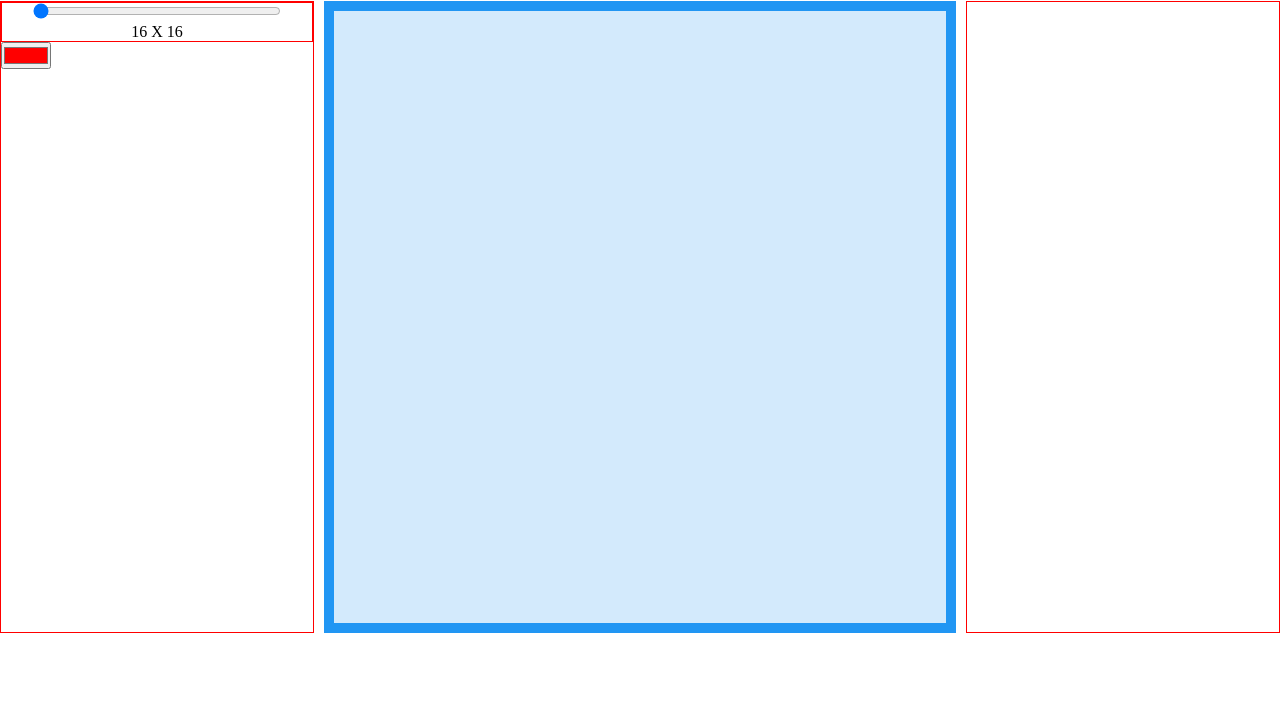
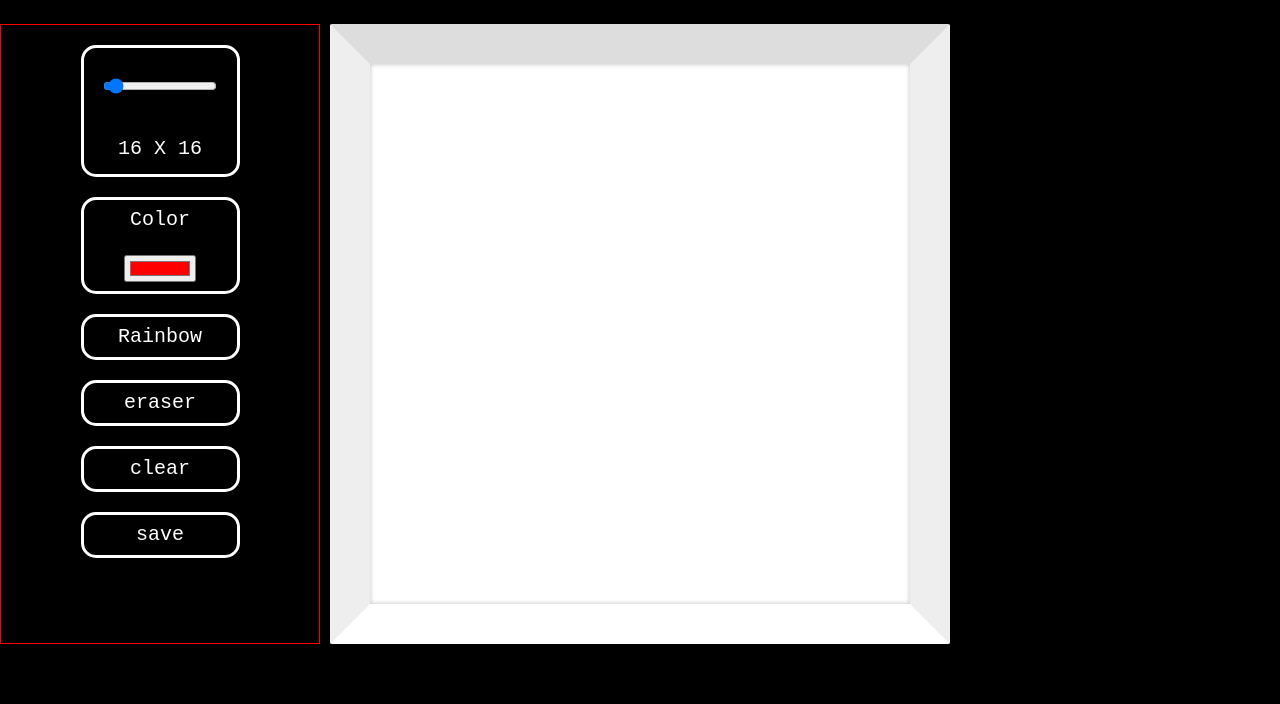
Before and after one commit to oezhasan/pixel-art, a plain HTML site: page index.html in a window 1280 px wide. Shown: the part 96-800 px from the top of the page. Drawn offline with nearby package versions, Linux system fonts and the light colour scheme.

Commit message:
rainbow mode implemented

```diff
--- a/index.html
+++ b/index.html
@@ -4,6 +4,8 @@
     <meta charset="UTF-8">
     <meta http-equiv="X-UA-Compatible" content="IE=edge">
     <meta name="viewport" content="width=device-width, initial-scale=1.0">
+    <link href="https://cdn.jsdelivr.net/npm/bootstrap@5.1.3/dist/css/bootstrap.min.css" rel="stylesheet" integrity="sha384-1BmE4kWBq78iYhFldvKuhfTAU6auU8tT94WrHftjDbrCEXSU1oBoqyl2QvZ6jIW3" crossorigin="anonymous">
+
     <link rel="stylesheet" href="style.css">
     <title>Document</title>
 </head>
@@ -18,12 +20,29 @@
                 <span id="size-value" >16 X 16</span>
             </div>
 
-            <div class="color-setting">
-                <input type="color" value="#ff0000" id="color-picker">
-            </div>
+
+            <button  id="color" >
+                Color <input type="color" value="#ff0000" id="color-picker">
+            </button>
+            <button  id="rainbow" >
+                Rainbow
+            </button>
+            <button id="eraser">
+                eraser
+            </button>
+
+            <button id="clear">
+                clear
+            </button>
+
+            <button onclick="getScreenShot()" id="save">
+                save
+            </button>
+
+
         </div>
 
-        <div class="grid-container">
+        <div class="grid-container" id="pixelart">
 
         </div>
 
@@ -33,7 +52,7 @@
 
 
     </div>
-
+    <script src="https://cdnjs.cloudflare.com/ajax/libs/html2canvas/0.4.1/html2canvas.min.js"></script>
     <script src="script.js"></script>
 </body>
 </html>
--- a/script.js
+++ b/script.js
@@ -2,7 +2,21 @@ const grid = document.querySelector(".grid-container");
 const sizeSlider = document.querySelector("#size-slider");
 const sizeValue = document.querySelector("#size-value");
 const colorPicker = document.querySelector("#color-picker");
-let selectedColor = colorPicker.value;
+let selectedColor = colorPicker.value
+let mode = 'color';
+let gridItems;
+const settingsLeft = document.querySelector(".settings-container-left");
+const settings = settingsLeft.querySelectorAll("button");
+
+const color = document.querySelector("#color")
+const eraser = document.querySelector("#eraser")
+const rainbow = document.querySelector("#rainbow")
+const clear = document.querySelector("#clear")
+
+settings.forEach(mode => mode.addEventListener("click", function() {
+    changeMode(this.id);
+}
+));
 
 
 create_grid(16);
@@ -15,6 +29,35 @@ sizeSlider.oninput = function() {
 colorPicker.oninput = function() {
     selectedColor = this.value;
     console.log(selectedColor);
+}
+
+function changeMode(mode){
+    if (mode === 'eraser'){
+        gridItems.forEach(item => item.addEventListener("mouseover", function(){ item.style.backgroundColor ='white'; }));
+        eraser.className = "button-active";
+        color.className  ="";
+        rainbow.className = "";
+    }
+    else if(mode === 'color'){
+        gridItems.forEach(item => item.addEventListener("mouseover", function(){ item.style.backgroundColor =colorPicker.value; }));
+
+        color.className = "button-active";
+        eraser.className  ="";
+        rainbow.className = "";
+    }
+    else if(mode === 'rainbow'){
+        rainbow.className = "button-active";
+        color.className = "";
+        eraser.className  ="";
+        gridItems.forEach(item => item.addEventListener("mouseover", function(){ item.style.backgroundColor ='rgb(' +Math.floor(Math.random() * 256)+','+
+                                                                                                                    Math.floor(Math.random() * 256)+','+
+                                                                                                                    Math.floor(Math.random() * 256)+')' ; }));
+
+
+    }
+    else if(mode === 'clear'){
+        gridItems.forEach(item => item.style.backgroundColor = 'white' );
+    }
 }
 
 
@@ -34,8 +77,10 @@ function create_grid(x){
         }
 
     }
-    const gridItems = document.querySelectorAll(".grid-item");
-
-
+    gridItems = document.querySelectorAll(".grid-item");
     gridItems.forEach(item => item.addEventListener("mouseover", function(){ item.style.backgroundColor =selectedColor; }));
 }
+
+window.onload = () => {
+    create_grid(16);
+}
--- a/style.css
+++ b/style.css
@@ -1,18 +1,28 @@
 *{
   margin:0;
   padding:0;
+  font-size: 20px;
+  color: white;
+  font-family: 'VT323', monospace;
+
+
+}
+
+body{
+  background-color:black;
 }
 
 .main{
   display:flex;
   flex-direction: row;
+
 }
 
 h1{
   text-align: center;
-  color: red;
   margin: 30px;
 }
+
 
 #size-value{
   display: inline-block;
@@ -25,29 +35,69 @@ h1{
 
 .settings-container-left{
   width: 200px;
+  flex: 1 1 auto;
+  text-align: center;
   border: 1px solid red;
+  display: block;
+}
+
+.button-active{
+  background-color: thistle;
+}
+
+.settings-container-left *  {
+  margin: 0 auto;
+  width: 50%;
+  margin-top: 20px;
+  padding: 5px;
+}
+
+button {
+  background-color: black;
+  border: 3px solid white;
+  color: white;
+  text-decoration: none;
+  border-radius: 15px;
+}
+
+#clear{
+  bottom: 0;
+}
+
+.size-setting{
+  text-align: center;
+  border: 3px solid white;
+  border-radius: 15px;
+
+}
+
+
+
+.settings-container-right{
+  width: 200px;
   flex: 1 1 auto;
 }
 
-.size-setting{
-  border: 1px solid red;
-  text-align: center;
-}
-
-.settings-container-right{
-  width: 200px;
-  border: 1px solid red;
-  flex: 1 1 auto;
-}
+/* ---------------PIXEL BOARD----------------- */
 
 .grid-container {
     display: grid;
     grid-template-columns: repeat(4, 1fr);
-    background-color: #2196F3;
     padding: 10px;
     margin: 0 10px;
     width: 500px;
     flex: 1 1 auto;
+
+    background-color:white;
+  border:solid 5vmin #eee;
+  border-bottom-color:#fff;
+  border-left-color:#eee;
+  border-radius:2px;
+  border-right-color:#eee;
+  border-top-color:#ddd;
+  box-shadow:0 0 5px 0 rgba(0,0,0,.25) inset, 0 5px 10px 5px rgba(0,0,0,.25);
+  box-sizing:border-box;
+
 
 }
 
```
